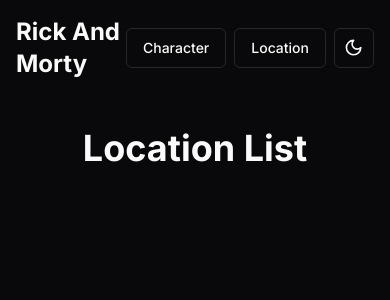
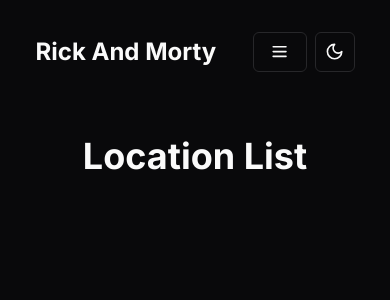
Before and after one commit to frn-af/Rick-and-Morty, a Next.js app: page /location in a window 390 px wide. Shown: the top 300 px of the page. Built offline with nearby package versions, Linux system fonts and the light colour scheme.

Commit message:
ui: fix responsive

```diff
--- a/src/app/character/[id]/page.tsx
+++ b/src/app/character/[id]/page.tsx
@@ -6,6 +6,7 @@
 import { Input } from "@/components/ui/input";
 import { useQuery } from "@tanstack/react-query";
 import Image from "next/image";
+import Link from "next/link";
 import { useEffect, useState } from "react";
 
 const Location = ({ character }: { character: number }) => {
@@ -51,7 +52,12 @@
   return (
     <div>
       {location && (
-        <p className="text-xl capitalize font-medium">Location : {location}</p>
+        <Link href={`/location/${location}`} className="flex gap-2 items-center">
+          <p className="text-xl capitalize font-medium">Location :</p>
+          <Button className="text-xl capitalize font-medium">
+            {location}
+          </Button>
+        </Link>
       )}
       {!location && (
         <div>
@@ -101,7 +107,7 @@
 
   return (
     <div className="h-[80vh] flex items-center justify-center">
-      <Card className="p-4 m-4 flex">
+      <Card className="p-4 m-4 md:flex">
         <CardHeader className="">
           <Image
             src={data.image}
--- a/src/components/navbar.tsx
+++ b/src/components/navbar.tsx
@@ -1,12 +1,14 @@
 import Link from "next/link";
 import { ModeToggle } from "./togglemode";
 import { Button } from "./ui/button";
+import { DropdownMenu, DropdownMenuContent, DropdownMenuItem, DropdownMenuTrigger } from "./ui/dropdown-menu";
+import { Menu } from "lucide-react";
 
 const Navbar = () => {
   return (
-    <div className="w-full flex items-center justify-between p-4">
+    <div className="w-[90%] mx-auto flex items-center justify-between p-4 m-4 md:m-0">
       <h1 className="text-2xl capitalize font-bold">rick and morty</h1>
-      <div className="flex items-center space-x-2">
+      <div className="hidden max-h-screen md:flex items-center space-x-2 ">
         <Link href="/">
           <Button variant="outline" className="capitalize">
             character
@@ -19,6 +21,34 @@
         </Link>
         <ModeToggle />
       </div>
+      <div className="md:hidden flex gap-2">
+        <DropdownMenu>
+          <DropdownMenuTrigger asChild>
+            <Button variant={"outline"}>
+              <Menu className="h-[1.2rem] w-[1.2rem] rotate-0 scale-100" />
+            </Button>
+          </DropdownMenuTrigger>
+          <DropdownMenuContent className="space-y-1">
+            <DropdownMenuItem className="border text-center">
+              <Link href="/">
+                <h4 className="capitalize font-medium">
+                  character
+                </h4>
+              </Link>
+            </DropdownMenuItem>
+            <DropdownMenuItem className="border text-center">
+              <Link href="/location">
+                <h4 className="capitalize font-medium">
+                  Location
+                </h4>
+              </Link>
+            </DropdownMenuItem>
+          </DropdownMenuContent>
+        </DropdownMenu>
+        <ModeToggle />
+
+      </div>
+
     </div>
   );
 };
```
Also changed, not shown: 1 other file (tests, documents, lock files or other folders).
